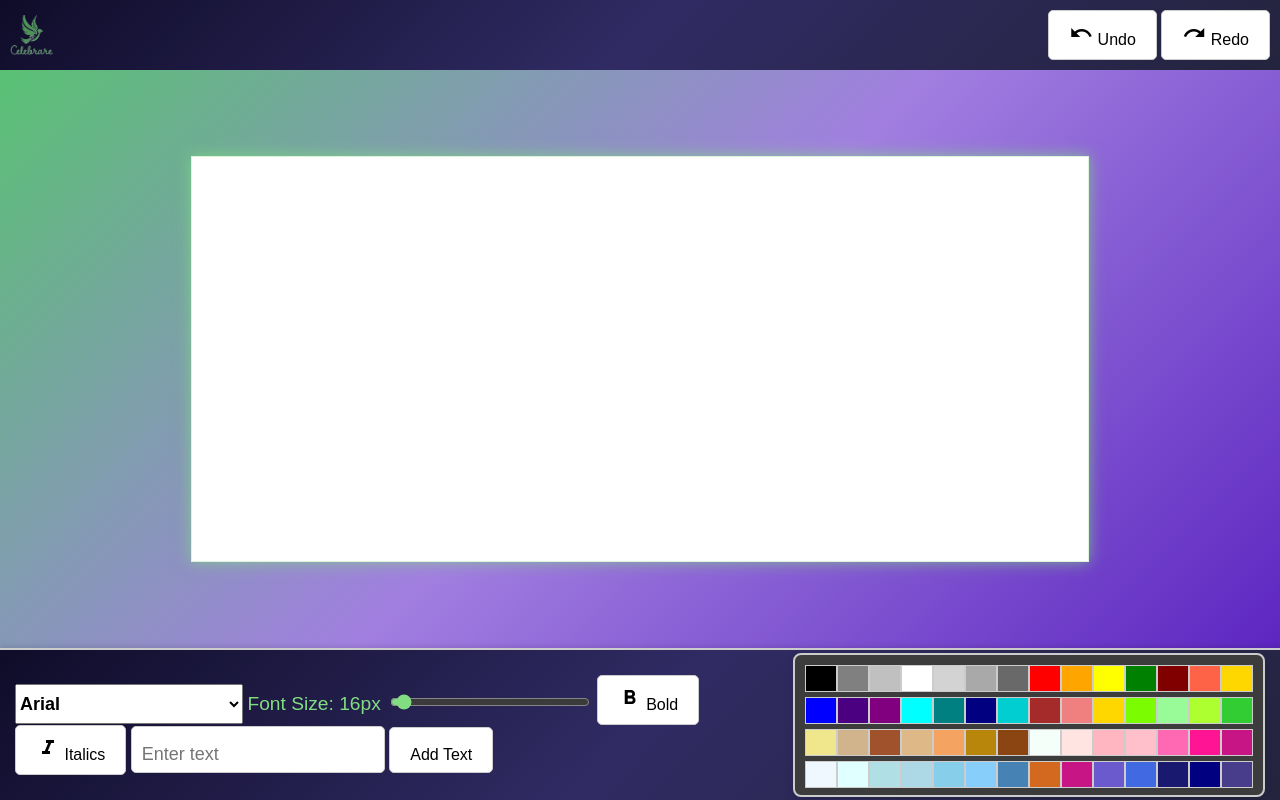
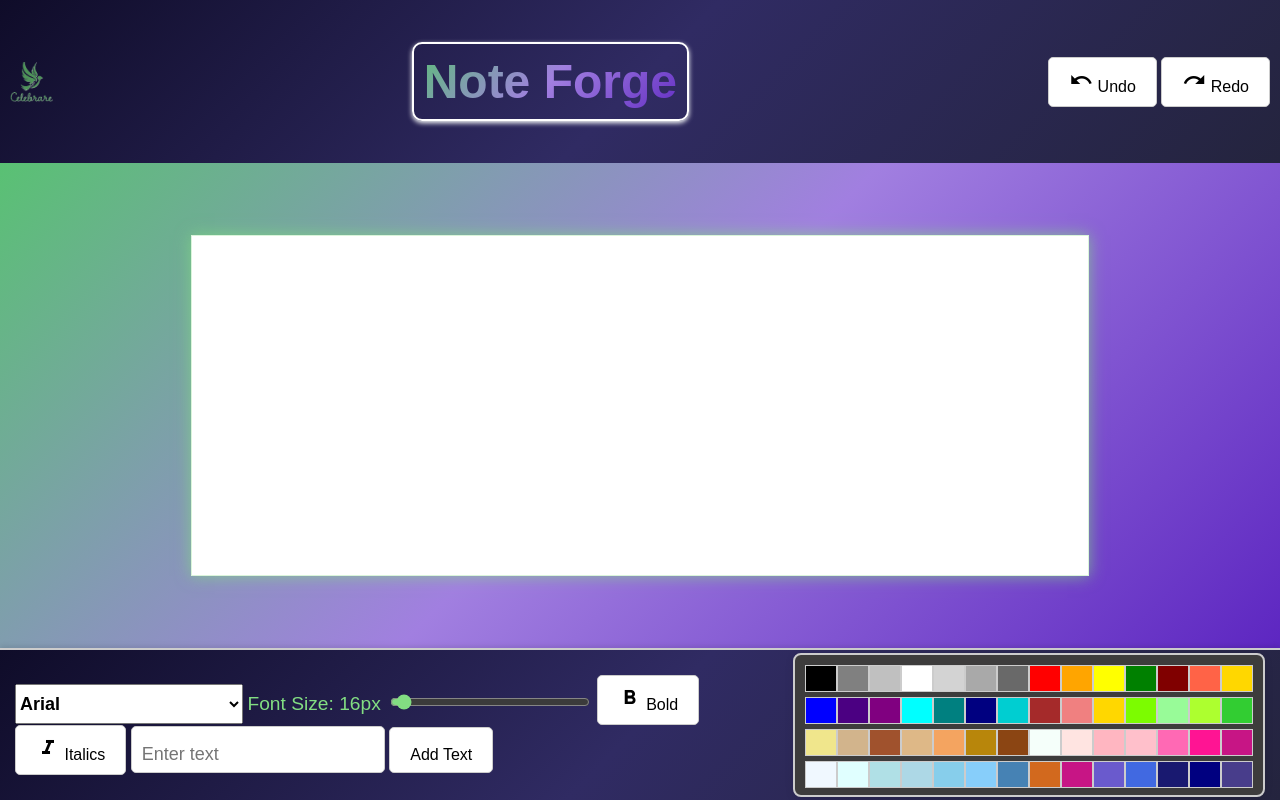
Before and after one commit to RishiChaubey31/NoteForge, a plain HTML site: page index.html in a window 1280 px wide. Drawn offline with Linux system fonts and the light colour scheme.

Commit message:
UI changes

```diff
--- a/index.html
+++ b/index.html
@@ -14,6 +14,7 @@
     <div class="container">
       <header>
         <img src="./assets/download.png" alt="Logo" class="logo" />
+        <h1 class="gradient-text">Note Forge</h1>
         <div class="actions">
           <button id="undo">
             <span class="material-icons">undo</span> Undo
--- a/styles.css
+++ b/styles.css
@@ -191,6 +191,21 @@ input[type="text"]:focus {
   box-shadow: 0 0 5px rgba(136, 136, 136, 0.5);
   outline: none;
 }
+.gradient-text {
+  font-size: 3rem; /* Adjust the font size as needed */
+  font-weight: bold;
+  background: linear-gradient(135deg, #59C173, #a17fe0, #5D26C1); /* Define your gradient colors */
+  -webkit-background-clip: text; /* Clip the background to the text */
+  -webkit-text-fill-color: transparent; /* Make the text transparent to show the gradient */
+  text-align: center; /* Optional: Align text in the center */
+  border: 2px solid #fff; /* Optional: Add a white border */
+  border-radius: 10px; /* Optional: Round the corners */
+  padding: 10px; /* Optional: Add some padding */
+  box-shadow: 0 2px 5px rgb(252, 255, 253); /* Optional: Add a shadow */
+  transition: box-shadow 0.3s ease; /* Optional: Add a smooth shadow transition */
+
+}
+
 
 #font-select {
   height: 40px;
```
